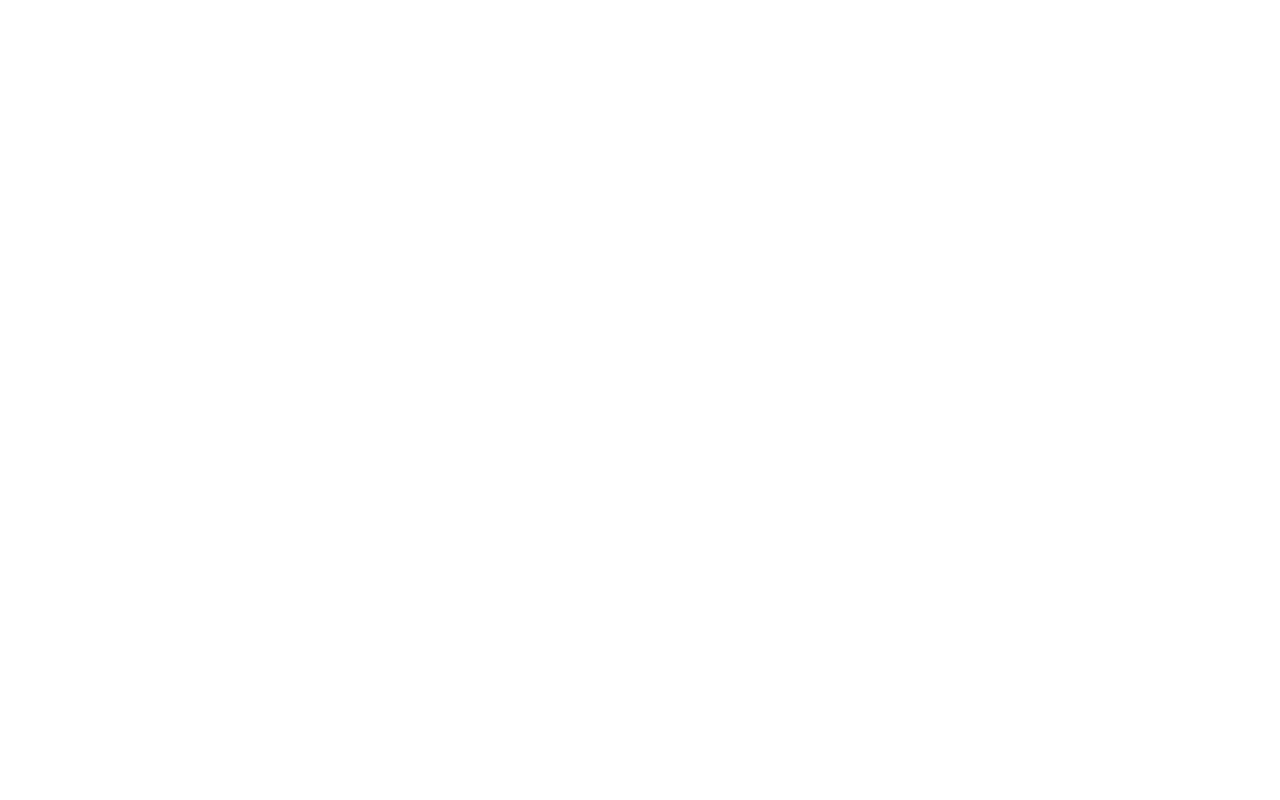
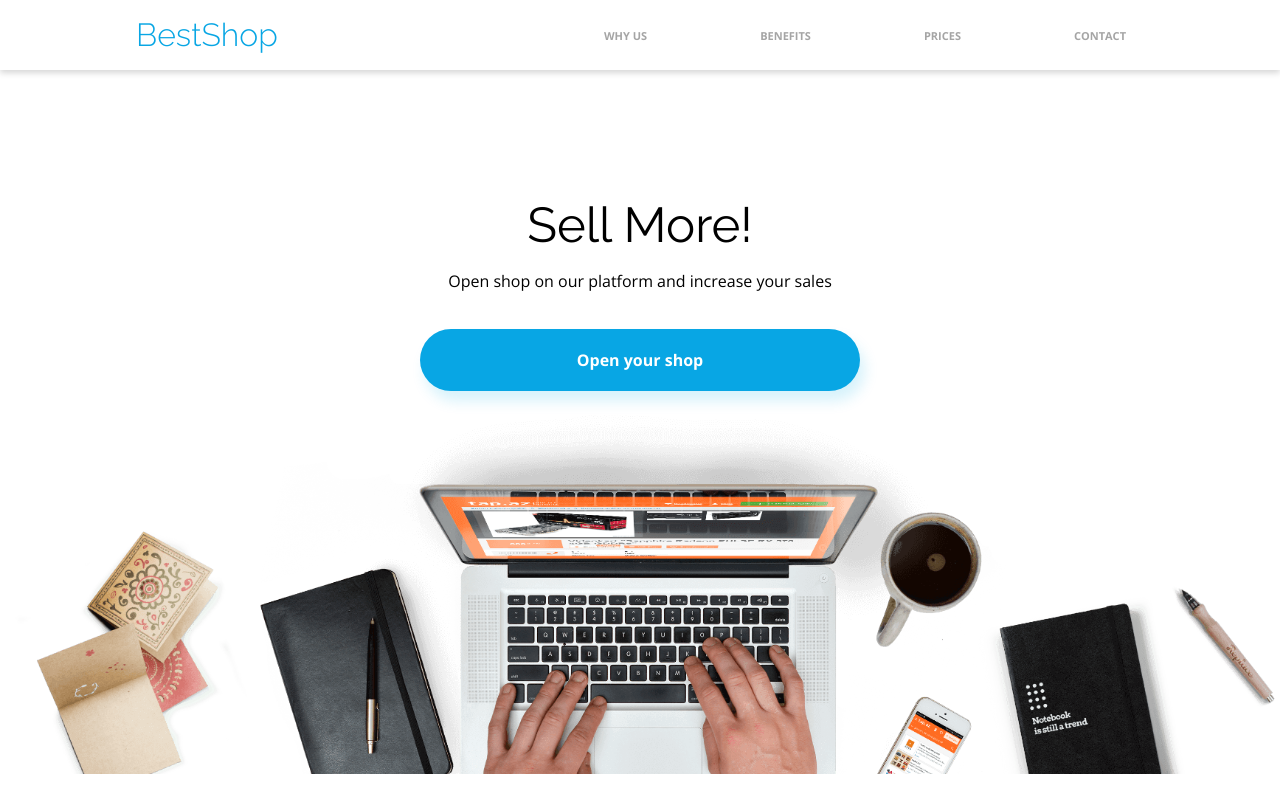
Before and after one commit to JuliuszG/Best-Shop, a plain HTML site: page index.html in a window 1280 px wide. Drawn offline with nearby package versions, Linux system fonts and the light colour scheme.

Commit message:
2th commit

```diff
--- a/css/styles.css
+++ b/css/styles.css
@@ -5,7 +5,99 @@
     --color-green: #55DFB4;
     --color-black: #000;
     --color-grey: #A5A5A5;
+    --color-light-grey: #F7F7F7;
+    --color-white: #fff;
+    --font-os: 'Open Sans', sans-serif;
+    --font-rw: 'Raleway', sans-serif;
 }
+
 *{
     box-sizing: border-box;
 }
+.container{
+    margin: 0 auto;
+    width: 1200px;
+}
+a{
+    text-decoration: none;
+}
+header{
+    background: var(--color-white);
+    color: var(--color-black);
+}
+nav{
+    height: 70px;
+    box-shadow: 0px 3px 6px #00000029;
+}
+nav .nav-container{
+    height: inherit;
+    display: flex;
+    justify-content: space-between;
+    align-items: center;
+    margin: 0 136px;
+}
+.nav-list{
+    display: flex;
+    font-family: var(--font-os);
+    font-weight: 700;
+    font-size: 11px;
+    text-transform: uppercase;
+}
+.logo a{
+    font-family: var(--font-rw);
+    font-weight: 300;
+    font-size: 2rem;
+    color: var(--color-primary);
+}
+.nav-list li{
+    display: block;
+    margin-right: 77px;
+}
+.nav-list a{
+    color: var(--color-grey);
+    padding: 28px 18px 23px;
+}
+.nav-list li:last-child{
+    margin-right: 0;
+}
+.nav-list a:hover{
+    color: var(--color-black);
+    border-bottom: 4px solid var(--color-primary);
+}
+.cta{
+    display: flex;
+    flex-direction: column;
+    justify-content: center;
+    color: var(--color-black);
+    font-family: var(--font-os);
+}
+.cta-text{
+    margin-top: 130px;
+    text-align: center;
+}
+.cta-text h1{
+    font-size: 3.0625rem;
+    font-family: var(--font-rw);
+    font-weight: 400;
+}
+.cta-text p{
+    font-size: 1rem;
+    font-weight: 400;
+    margin: 1.5rem 0 2.5rem;
+}
+.cta-bg-img{
+    width: 100%;
+    height: auto;
+}
+.btn-big{
+    display: inline-flex;
+    border: none;
+    background: var(--color-primary);
+    border-radius: 40px;
+    padding: 23px 157px;
+    font-family: var(--font-os);
+    font-weight: 700;
+    font-size: 1rem;
+    color: var(--color-white);
+    box-shadow: 5px 10px 14px var(--color-primary-shadow);
+}
--- a/index.html
+++ b/index.html
@@ -9,6 +9,36 @@
     <title>Best Shop</title>
 </head>
 <body>
+    <!-- Sekcja 1 -->
+    <header>
+        <!-- Nawigacja -->
+        <nav>
+            <div class="nav-container">
+                <div class="logo">
+                    <a href="/">BestShop</a>
+                </div>
+                <ul class="nav-list">
+                    <li><a href="#">why us</a></li>
+                    <li><a href="#">benefits</a></li>
+                    <li><a href="#">prices</a></li>
+                    <li><a href="#">contact</a></li>
+                </ul>
+            </div>
+        </nav>
+        <!-- Koniec Nawigacji -->
+        <!-- CTA -->
+        <section class="cta">
+            <div class="cta-text">
+                <h1>Sell More!</h1>
+                <p>Open shop on our platform and increase your sales</p>
+                <a href="#" class="btn-big">Open your shop</a>
+            </div>
+            <img src="./assets/Background.png" alt="" class="cta-bg-img">
+        </section>
+        <!-- Koniec CTA -->
+    </header>
+    <!-- Koniec Sekcji 1 -->
+
 
 </body>
 </html>
```
